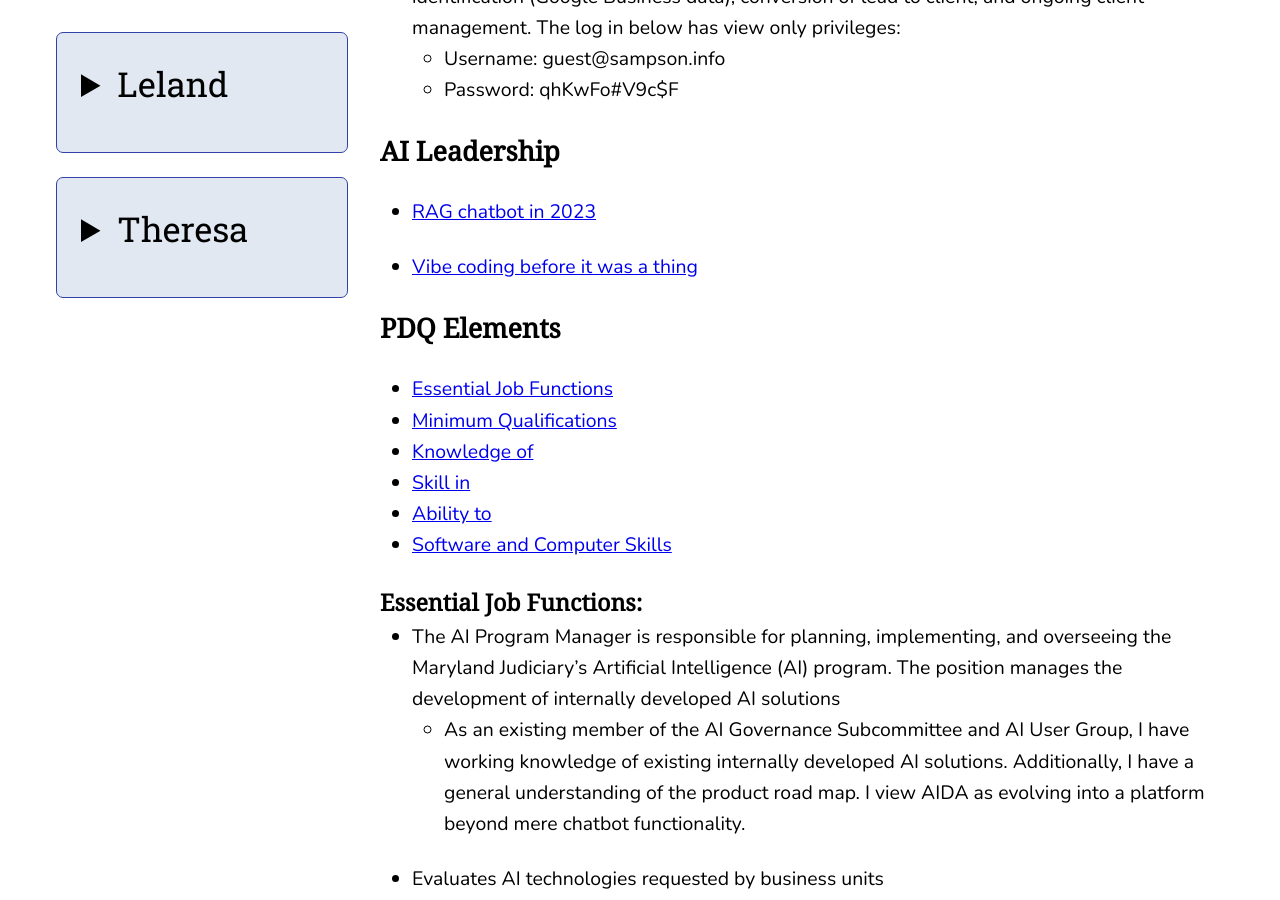
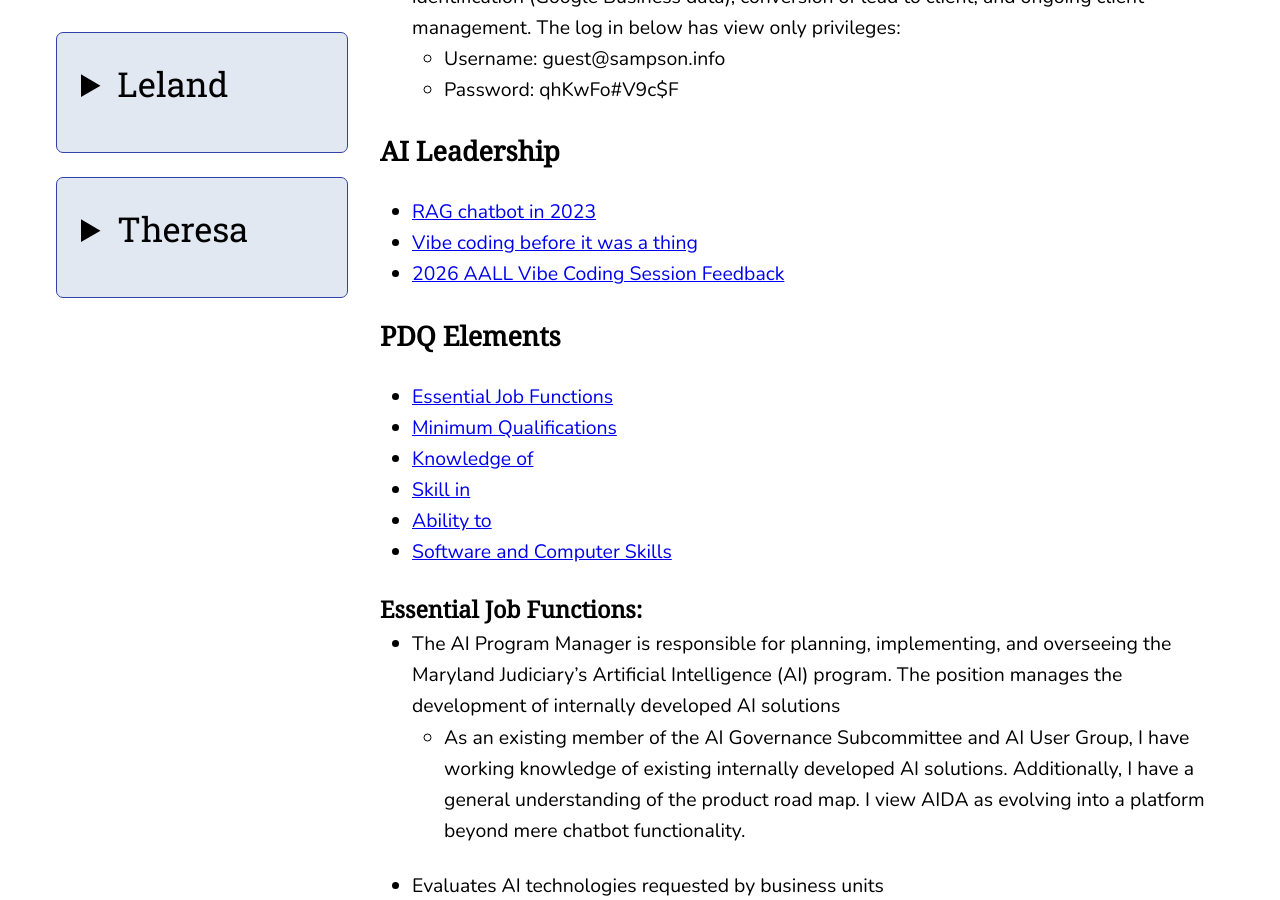
Before and after one commit to lelandsampson/Leland-Sampson-Website, a Jekyll site: the page built from jis.md, in a window 1280 px wide and 900 px high, scrolled down 1182 px. Built offline with Jekyll 4.4.1, drawn with Linux system fonts in a browser that asks for light colours.

Commit message:
added aall session feedback to jis page

```diff
--- a/jis.md
+++ b/jis.md
@@ -88,8 +88,8 @@ noindex: true
 
 ## AI Leadership
 - [RAG chatbot in 2023](https://sampson.info/files/2023-aba-iolta-conference-tech-ai-slides.pdf#page=101)
-
 - [Vibe coding before it was a thing](https://sampson.info/files/2024-AALL-GenAI-Revolutionizing-Efficiencies.pdf#page=41)
+- [2026 AALL Vibe Coding Session Feedback](https://sampson.info/files/AALL-2026-Feedback.pdf)
 
 ## PDQ Elements
 - [Essential Job Functions](#functions)
```
Also changed, not shown: 1 other file.
